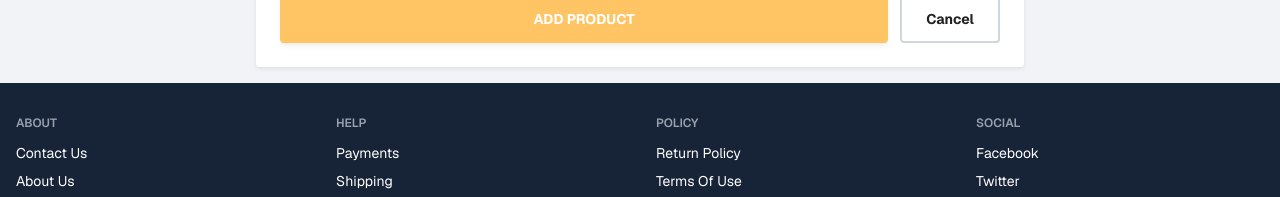
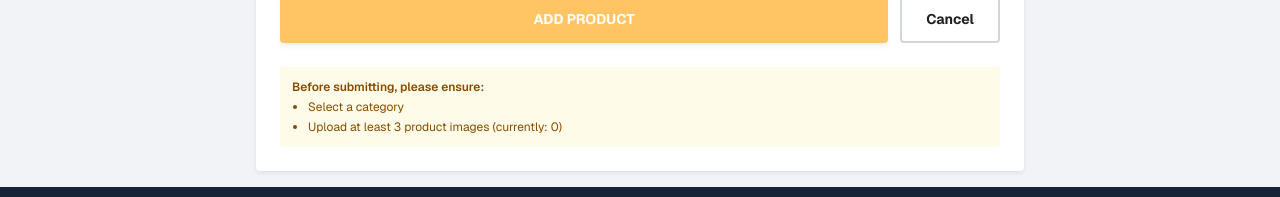
Before and after one commit to Vijayram7411/college-rental-platform, a Next.js app: page /owner/products/add in a window 1280 px wide. Shown: the part 1319-1516 px from the top of the page. Built offline with nearby package versions, Linux system fonts and the light colour scheme; no server answers.

Commit message:
Improve add product validation with category check and helper messages

```diff
--- a/src/app/owner/products/add/page.tsx
+++ b/src/app/owner/products/add/page.tsx
@@ -93,6 +93,14 @@ export default function AddProductPage() {
     setLoading(true);
     setUploading(true);
     setError(null);
+
+    // Validate category
+    if (!form.categorySlug) {
+      setError("Please select a category");
+      setLoading(false);
+      setUploading(false);
+      return;
+    }
 
     // Validate images
     if (imageFiles.length < 3) {
@@ -429,8 +437,8 @@ export default function AddProductPage() {
         <div className="flex gap-3">
           <button
             type="submit"
-            disabled={loading || imageFiles.length < 3}
-            className="flex-1 rounded-sm bg-[#ff9f00] px-6 py-3 text-sm font-bold text-white shadow-md hover:bg-[#e68a00] disabled:opacity-60"
+            disabled={loading || imageFiles.length < 3 || !form.categorySlug}
+            className="flex-1 rounded-sm bg-[#ff9f00] px-6 py-3 text-sm font-bold text-white shadow-md hover:bg-[#e68a00] disabled:opacity-60 disabled:cursor-not-allowed"
           >
             {uploading
               ? "Processing Images..."
@@ -445,6 +453,17 @@ export default function AddProductPage() {
             Cancel
           </Link>
         </div>
+
+        {/* Validation Helper */}
+        {(imageFiles.length < 3 || !form.categorySlug) && (
+          <div className="rounded-sm bg-yellow-50 p-3 text-xs text-yellow-800">
+            <p className="font-semibold mb-1">Before submitting, please ensure:</p>
+            <ul className="ml-4 list-disc space-y-1">
+              {!form.categorySlug && <li>Select a category</li>}
+              {imageFiles.length < 3 && <li>Upload at least 3 product images (currently: {imageFiles.length})</li>}
+            </ul>
+          </div>
+        )}
 
         {/* Upload Progress */}
         {uploading && (
```
